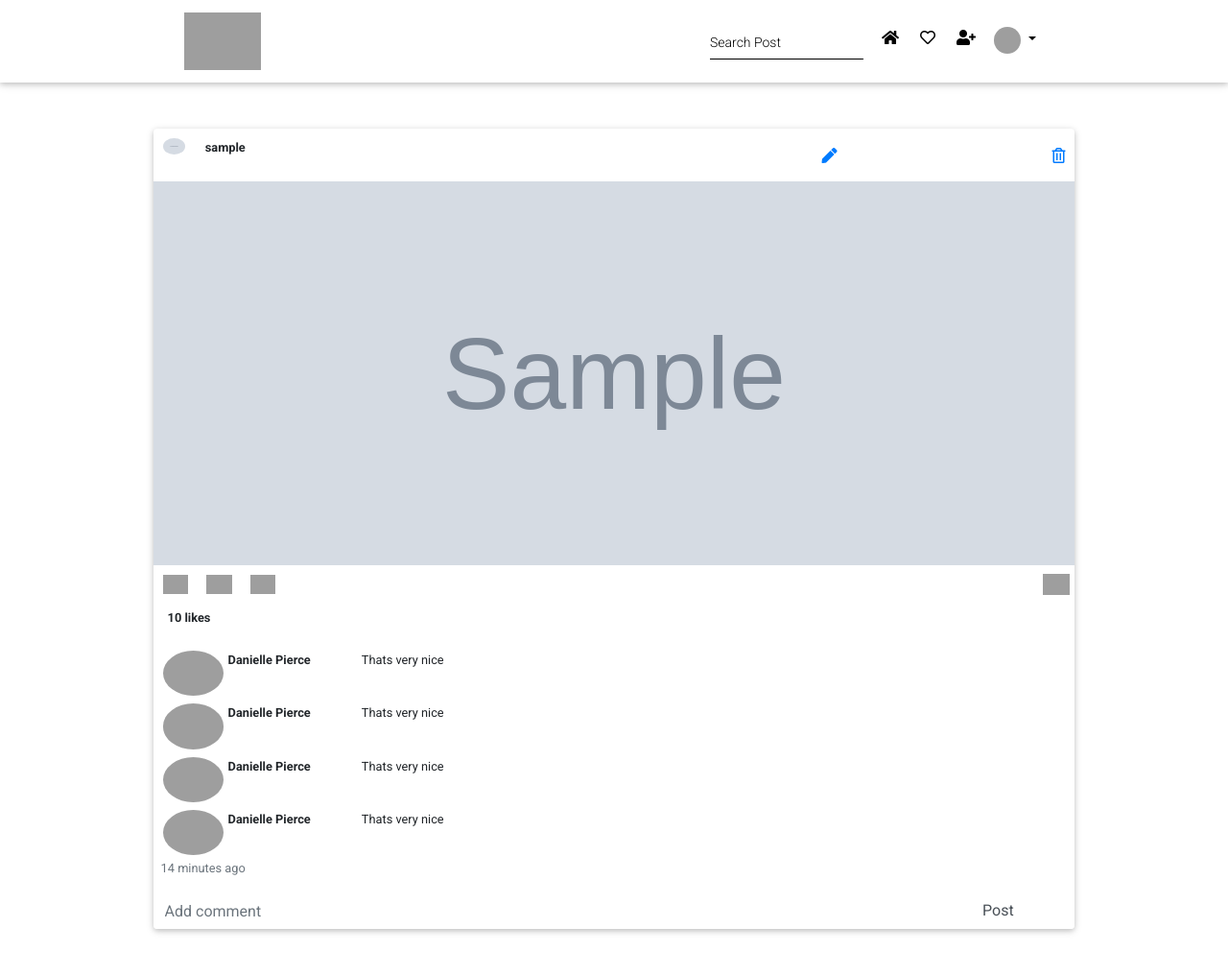
After one commit to D-Kamunya/instagram, a Django app: template feed/templates/feed/post.html in a window 1280 px wide. The commit adds this page. Shown: the whole page at 96% size. Run offline with Django 3.2, Linux system fonts and the light colour scheme; tables that the repository leaves empty hold one stand-in row (values such as "Sample post"); the template is opened without the code that fills it: values that come from a table or form of the project are taken from there, most other values are stand-ins (such as "Sample title", 1, 10 or a date in 2020); grey boxes marked "Sample" are stand-in pictures; some libraries are stand-ins or nearby versions; grey boxes are pictures that could not be loaded.

Commit message:
Display post details in feed post html template

```diff
--- /dev/null
+++ b/feed/templates/feed/post.html
@@ -0,0 +1,85 @@
+{%extends "base.html"%}
+{%load staticfiles%}
+{%block styles%}
+{{block.super}}
+<link rel="stylesheet" href="{% static 'css/post.css' %}">
+{%endblock%}
+{%block content%}
+<div class="card mb-5">
+    <div class="post">
+      <div class="name">
+        {%if post.profile.profile_photo%}
+        <img src="{{post.profile.profile_photo.cdn_url}}" width="5%" height="5%" class="profile-img"/>
+        {%else%}
+          <img src="https://www.iconfinder.com/data/icons/user-pictures/100/unknown-512.png" class="rounded-circle z-depth-0"
+          alt="avatar image" width="5%" height="5%" >
+        {%endif%}
+        <p class="ml-3">{{post.profile.user.username}}</p>
+      </div>
+      {%ifequal post.profile.user_id profile.user_id%}
+      <a href=""><i class="fas fa-pen"></i></a>
+      <a href=""><i class="far fa-trash-alt"></i></a>
+      {%else%}
+      <img src="https://image.flaticon.com/icons/svg/149/149947.svg" width="3%" style="opacity:0.5;"/>
+      {%endifequal%}
+    </div>
+    <div class="post-image" >
+      <img src="{{post.image_path.cdn_url}}" width="100%" height="100%"/>
+    </div>
+    <div class="likes">
+      <div class="left-icons">
+      <img src="https://image.flaticon.com/icons/svg/25/25424.svg" width="4%"/>
+      <a href="#comment"><img src="https://image.flaticon.com/icons/svg/54/54916.svg" width="4%"/></a>
+      <img src="https://image.flaticon.com/icons/svg/126/126536.svg" width="4%"/>
+      </div>
+      <img src="https://image.flaticon.com/icons/svg/25/25667.svg" width="4%"/>
+    </div>
+    <div class="like-count">
+      <p>{{post.likes}} likes</p>
+    </div>
+    <div class="comments">
+      <div class="comment">
+        <div class="name">
+          <img src="https://randomuser.me/api/portraits/women/84.jpg" width="10%" height="10%" class="profile-img"/>
+          <p>Danielle Pierce</p>
+          <p class="ml-5" style="font-weight: normal;">Thats very nice</p>
+        </div>
+      </div>
+      <div class="comment">
+        <div class="name">
+          <img src="https://randomuser.me/api/portraits/women/84.jpg" width="10%" height="10%" class="profile-img"/>
+          <p>Danielle Pierce</p>
+          <p class="ml-5" style="font-weight: normal;">Thats very nice</p>
+        </div>
+      </div>
+      <div class="comment">
+        <div class="name">
+          <img src="https://randomuser.me/api/portraits/women/84.jpg" width="10%" height="10%" class="profile-img"/>
+          <p>Danielle Pierce</p>
+          <p class="ml-5" style="font-weight: normal;">Thats very nice</p>
+        </div>
+      </div>
+      <div class="comment">
+        <div class="name">
+          <img src="https://randomuser.me/api/portraits/women/84.jpg" width="10%" height="10%" class="profile-img"/>
+          <p>Danielle Pierce</p>
+          <p class="ml-5" style="font-weight: normal;">Thats very nice</p>
+        </div>
+      </div>
+    </div>
+    <p style="font-size: 0.8rem" class="pl-2 text-muted">14 minutes ago</p>
+    <div id="comment" class="comment-form">
+      <form class="text-center" action="#!">
+        <div class="row no-gutters">
+          <div class="col-10">
+            <input type="email" style="border: 0;" id="defaultLoginFormEmail" class="form-control" placeholder="Add comment">
+          </div>
+          <div class="col-2">
+            <input type="submit" style="border: 0;" id="defaultLoginFormEmail" class="form-control" value="Post">
+          </div>
+        </div>
+      </form>
+    </div>
+
+  </div>
+{%endblock%}
--- /dev/null
+++ b/static/css/post.css
@@ -0,0 +1,59 @@
+
+ .content{
+  display: flex;
+  flex-direction: column;
+  height:50%;
+}
+.content .post,.comment{
+  display: flex;
+  align-items:center;
+  padding:0px 10px;
+  justify-content:space-between;
+}
+.content .post *{
+  padding:5px 0px;
+}
+.content .comment *{
+  padding:2px 0px;
+}
+.content .post .profile-img,.comment .profile-img{
+  border-radius:50%;
+}
+
+.post-image{
+  width: 100%;
+  height: 50vh;
+}
+.post-image img{
+  object-fit: cover;
+}
+
+.content .post .name,.comment .name{
+  display: flex;
+  justify-content:flex-start;
+}
+.content .post .name p,.comment .name p{
+  padding-left:5px;
+  font-weight:bold;
+  font-size:0.8em;
+}
+
+.content .likes{
+  display: flex;
+  flex-direction: row;
+  align-items: center;
+}
+.content .likes *{
+  padding:5px 5px;
+}
+
+.content .like-count{
+  display: flex;
+  align-items: center;
+  padding:0px 10px;
+}
+.content .like-count p{
+  font-size:0.8rem;
+  padding:5px;
+  font-weight:bold;
+}
--- a/users/templates/navbar.html
+++ b/users/templates/navbar.html
@@ -4,7 +4,7 @@
 {% endblock %}
 <!--Navbar -->
 <nav class="mb-1 navbar navbar-expand-lg navbar-light ">
-  <a class="navbar-brand" href="{%url 'home_page'%}"><h2>Instagram</h2> </a>
+  <a class="navbar-brand" href="{%url 'home_page'%}"> <img src="https://cdn.worldvectorlogo.com/logos/instagram-1.svg" width="20%"/></a>
   <button class="navbar-toggler" type="button" data-toggle="collapse" data-target="#navbarSupportedContent-555"
     aria-controls="navbarSupportedContent-555" aria-expanded="false" aria-label="Toggle navigation">
     <span class="navbar-toggler-icon"></span>
@@ -18,7 +18,6 @@
           <input class="form-control form-control-sm mr-sm-2 mb-0" type="text" placeholder="Search Post"
             aria-label="Search">
         </div>
-        <button class="btn  btn-sm ml-1" type="submit"><i class="fas fa-search"></i></button>
       </form>
       {%endblock%}
       <li class="nav-item ">
```
Also changed, not shown: feed/views.py (+6 -2 lines).
